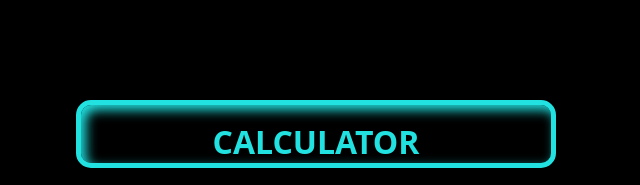
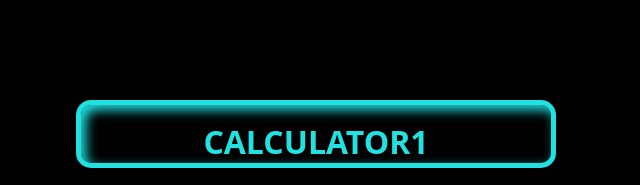
Before and after one commit to alfaizakbar/web-yapenbit, a plain HTML site: page index.html in a window 1280 px wide. Shown: the top 185 px of the page, without its empty margins (324-964 px from the left). Drawn offline with Linux system fonts and the light colour scheme.

Commit message:
add judul

```diff
--- a/index.html
+++ b/index.html
@@ -13,7 +13,7 @@
     <!-- <div id="app"></div> -->
     <div class="container">
         <div class="layar">
-            <h1 class="warna">CALCULATOR</h1>
+            <h1 class="warna">CALCULATOR1</h1>
             <input class="warna" id="layarr"
             placeholder="aowkowk"
             >
```
